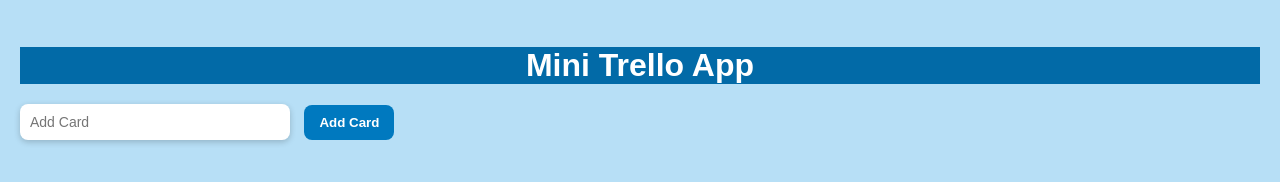
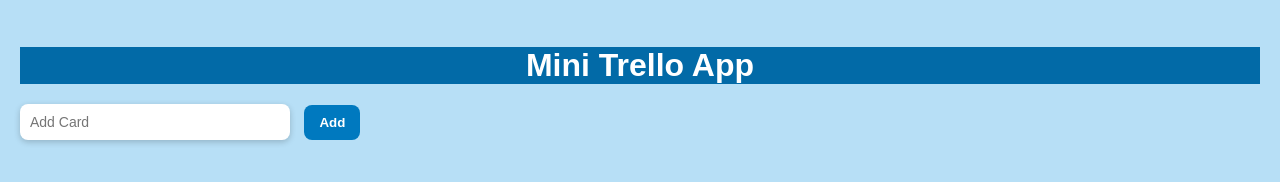
Before and after one commit to Aniqa27/mini-trello-app, a plain HTML site: page index.html in a window 1280 px wide. Drawn offline with Linux system fonts and the light colour scheme.

Commit message:
Update index.html

```diff
--- a/index.html
+++ b/index.html
@@ -12,7 +12,7 @@
 
 
   <input type="text" id="cardInp" placeholder="Add Card">
-  <button id="addCardBtn">Add Card</button>
+  <button id="addCardBtn">Add </button>
 
   <div id="board"></div>
 
```
